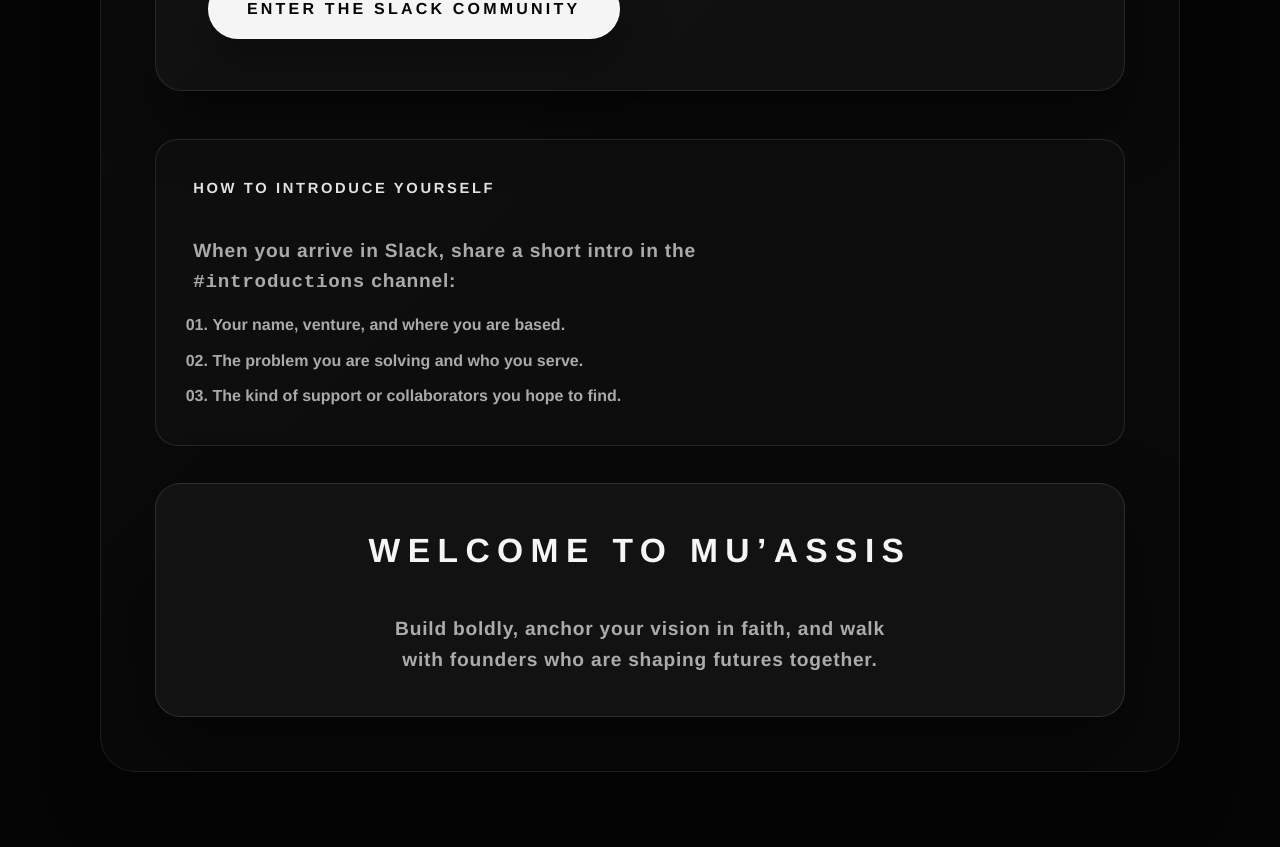
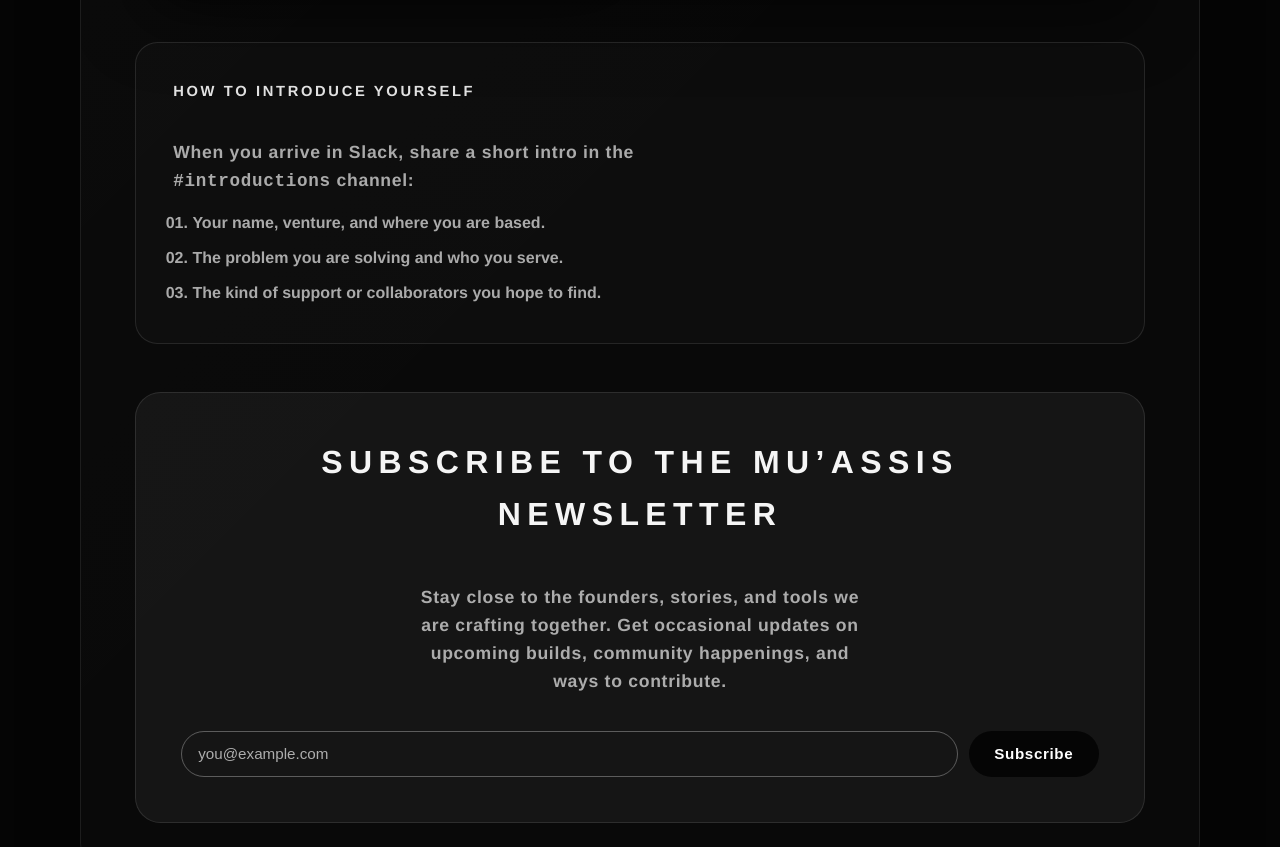
Before and after one commit to oeymg/muassis, a Next.js app: page /join in a window 1280 px wide. Shown: the part 840-1687 px from the top of the page. Built offline with nearby package versions, Linux system fonts and the light colour scheme.

Commit message:
Muassis 2.0

```diff
--- a/app/globals.css
+++ b/app/globals.css
@@ -54,7 +54,7 @@
 }
 
 .navbar {
-  width: min(1080px, 100% - 3rem);
+  width: min(1120px, 100% - 0.6rem);
   margin: 0 auto;
   display: flex;
   justify-content: space-between;
@@ -103,7 +103,7 @@
 }
 
 main {
-  width: min(1080px, 100% - 3rem);
+  width: min(1120px, 100% - 0.6rem);
   margin: 0 auto;
   padding: clamp(3rem, 8vw, 5rem) 0;
   display: grid;
@@ -138,14 +138,14 @@
 
 .section h1,
 .section h2 {
-  font-size: clamp(2.05rem, 5vw, 3.1rem);
+  font-size: clamp(1.8rem, 4.2vw, 2.7rem);
   letter-spacing: 0.1em;
   text-transform: uppercase;
   margin-bottom: 1.3rem;
 }
 
 .section p {
-  font-size: clamp(1.02rem, 2.4vw, 1.2rem);
+  font-size: clamp(0.92rem, 2vw, 1.1rem);
   letter-spacing: 0.04em;
   color: var(--muted);
   max-width: 50ch;
@@ -171,7 +171,7 @@
 }
 
 .hero h1 {
-  font-size: clamp(2.8rem, 7vw, 4.1rem);
+  font-size: clamp(2.4rem, 6vw, 3.5rem);
   letter-spacing: 0.15em;
 }
 
@@ -180,7 +180,7 @@
 }
 
 .hero-subhead {
-  font-size: clamp(1.06rem, 2.8vw, 1.35rem);
+  font-size: clamp(0.96rem, 2.4vw, 1.18rem);
   letter-spacing: 0.08em;
   color: rgba(245, 245, 245, 0.8);
 }
@@ -207,13 +207,67 @@
 
 .vision {
   display: grid;
-  gap: clamp(1.4rem, 4vw, 1.9rem);
+  gap: clamp(2rem, 5vw, 3rem);
+}
+
+.vision-header {
+  display: grid;
+  gap: clamp(1rem, 3vw, 1.5rem);
+  width: 100%;
+  justify-self: stretch;
+  justify-items: start;
+}
+
+.vision-kicker {
+  text-transform: uppercase;
+  letter-spacing: 0.32em;
+  font-size: 0.78rem;
+  color: rgba(245, 245, 245, 0.55);
 }
 
 .vision-lede,
 .community-lede {
   max-width: none;
   width: 100%;
+  margin: 0;
+}
+
+.vision-lede {
+  text-align: center;
+  max-width: 100% !important;
+}
+
+.community-lede {
+  text-align: center;
+  max-width: 100% !important;
+}
+
+.vision-grid {
+  display: grid;
+  grid-template-columns: repeat(auto-fit, minmax(220px, 1fr));
+  gap: clamp(1.4rem, 4vw, 2.2rem);
+}
+
+.vision-card {
+  background: rgba(255, 255, 255, 0.06);
+  border: 1px solid rgba(255, 255, 255, 0.14);
+  border-radius: 1.5rem;
+  padding: clamp(1.6rem, 3.8vw, 2.2rem);
+  display: grid;
+  gap: 0.9rem;
+  min-height: 220px;
+  box-shadow: 0 20px 45px rgba(0, 0, 0, 0.35);
+}
+
+.vision-card h3 {
+  text-transform: uppercase;
+  letter-spacing: 0.18em;
+  font-size: 0.98rem;
+  color: rgba(245, 245, 245, 0.9);
+}
+
+.vision-card p {
+  color: rgba(245, 245, 245, 0.7);
 }
 
 .hero-panel h2 {
@@ -633,6 +687,125 @@
   margin: 0 auto;
 }
 
+.newsletter-overlay {
+  position: fixed;
+  inset: 0;
+  background: rgba(5, 5, 5, 0.82);
+  backdrop-filter: blur(4px);
+  display: flex;
+  align-items: center;
+  justify-content: center;
+  padding: 2rem;
+  z-index: 200;
+}
+
+.newsletter-modal {
+  position: relative;
+  max-width: 440px;
+  width: 100%;
+  background: #ffffff;
+  color: #050505;
+  border-radius: 1.6rem;
+  padding: clamp(2rem, 5vw, 2.6rem);
+  box-shadow: 0 40px 80px rgba(0, 0, 0, 0.4);
+}
+
+.newsletter-modal h2 {
+  font-size: 1.8rem;
+  letter-spacing: 0.08em;
+  text-transform: uppercase;
+  margin-bottom: 0.9rem;
+}
+
+.newsletter-modal p {
+  color: #404040;
+}
+
+.newsletter-close {
+  position: absolute;
+  top: 1rem;
+  right: 1rem;
+  background: none;
+  border: none;
+  font-size: 1.4rem;
+  line-height: 1;
+  cursor: pointer;
+  color: #707070;
+  transition: color 0.2s ease;
+}
+
+.newsletter-close:hover,
+.newsletter-close:focus-visible {
+  color: #222222;
+}
+
+.newsletter-content {
+  display: grid;
+  gap: 1.2rem;
+}
+
+.newsletter-form {
+  margin-top: 0.8rem;
+  display: flex;
+  gap: 0.7rem;
+}
+
+.newsletter-form input {
+  flex: 1;
+  padding: 0.85rem 1rem;
+  border: 1px solid rgba(255, 255, 255, 0.3);
+  border-radius: 999px;
+  font-size: 0.95rem;
+  font-weight: 500;
+  color: #ffffff;
+  background: transparent;
+}
+
+.newsletter-form input::placeholder {
+  color: rgba(255, 255, 255, 0.65);
+}
+
+.newsletter-form button {
+  padding: 0.85rem 1.6rem;
+  border-radius: 999px;
+  border: none;
+  background: #050505;
+  color: #ffffff;
+  font-size: 0.95rem;
+  font-weight: 600;
+  letter-spacing: 0.04em;
+  cursor: pointer;
+  transition: background 0.2s ease, transform 0.2s ease;
+}
+
+.newsletter-form button:hover,
+.newsletter-form button:focus-visible {
+  background: #1a1a1a;
+  transform: translateY(-1px);
+}
+
+.join-newsletter {
+  border: 1px solid rgba(255, 255, 255, 0.1);
+  border-radius: 1.6rem;
+  background: rgba(255, 255, 255, 0.05);
+  padding: clamp(2rem, 5vw, 2.8rem);
+  display: grid;
+  gap: 1.4rem;
+  text-align: center;
+}
+
+.join-newsletter h2 {
+  text-transform: uppercase;
+  letter-spacing: 0.2em;
+  font-size: clamp(1.5rem, 4vw, 2rem);
+}
+
+.join-newsletter p {
+  margin: 0 auto;
+  color: var(--muted);
+  max-width: 48ch;
+}
+
 footer {
   border-top: 1px solid rgba(255, 255, 255, 0.08);
   padding: 1.7rem 0;
@@ -649,7 +822,7 @@
   }
 
   .navbar {
-    width: calc(100% - 2.2rem);
+    width: calc(100% - 0.6rem);
     flex-direction: column;
     align-items: flex-start;
   }
@@ -696,4 +869,33 @@
     flex-direction: column;
     align-items: stretch;
   }
+
+  .newsletter-form {
+    flex-direction: column;
+  }
+
+  .newsletter-form button {
+    width: 100%;
+  }
 }
+
+@media (max-width: 400px) {
+  body {
+    font-size: 0.9rem;
+  }
+
+  .section h1,
+  .section h2 {
+    font-size: clamp(1.6rem, 11vw, 2.1rem);
+    letter-spacing: 0.06em;
+  }
+
+  .hero h1 {
+    font-size: clamp(2rem, 12vw, 2.5rem);
+    letter-spacing: 0.1em;
+  }
+
+  .hero-subhead {
+    font-size: 0.88rem;
+  }
+}
--- a/app/join/page.tsx
+++ b/app/join/page.tsx
@@ -1,5 +1,6 @@
 import Link from 'next/link';
 import { createPageMetadata } from '@/lib/seo';
+import { NewsletterForm } from '@/components/NewsletterForm';
 
 export const metadata = createPageMetadata('join');
 
@@ -49,15 +50,16 @@
             <li>The kind of support or collaborators you hope to find.</li>
           </ol>
         </div>
+      </div>
 
-        <div className="join-welcome">
-          <h2>Welcome to Mu’assis</h2>
-          <p>
-            Build boldly, anchor your vision in faith, and walk with founders who are shaping futures
-            together.
-          </p>
-        </div>
-      </div>
+      <section className="join-newsletter" aria-labelledby="join-newsletter-heading">
+        <h2 id="join-newsletter-heading">Subscribe to the Mu’assis Newsletter</h2>
+        <p>
+          Stay close to the founders, stories, and tools we are crafting together. Get occasional updates
+          on upcoming builds, community happenings, and ways to contribute.
+        </p>
+        <NewsletterForm className="newsletter-form" />
+      </section>
     </section>
   );
 }
--- /dev/null
+++ b/components/NewsletterForm.tsx
@@ -0,0 +1,28 @@
+"use client";
+
+type NewsletterFormProps = {
+  className?: string;
+};
+
+export function NewsletterForm({ className }: NewsletterFormProps) {
+  const handleSubmit = () => {
+    try {
+      window.localStorage.setItem('muassis-newsletter-dismissed', 'true');
+    } catch (error) {
+      // Ignore storage errors (e.g., private mode)
+    }
+  };
+
+  return (
+    <form
+      className={className ?? 'newsletter-form'}
+      action="https://formspree.io/f/myznyayr"
+      method="POST"
+      onSubmit={handleSubmit}
+    >
+      <input type="email" name="email" placeholder="you@example.com" required />
+      <input type="hidden" name="_next" value="/" />
+      <button type="submit">Subscribe</button>
+    </form>
+  );
+}
```
Also changed, not shown: app/page.tsx (+32 -35 lines), components/HomeNewsletterModal.tsx (added, +55 -0 lines).
